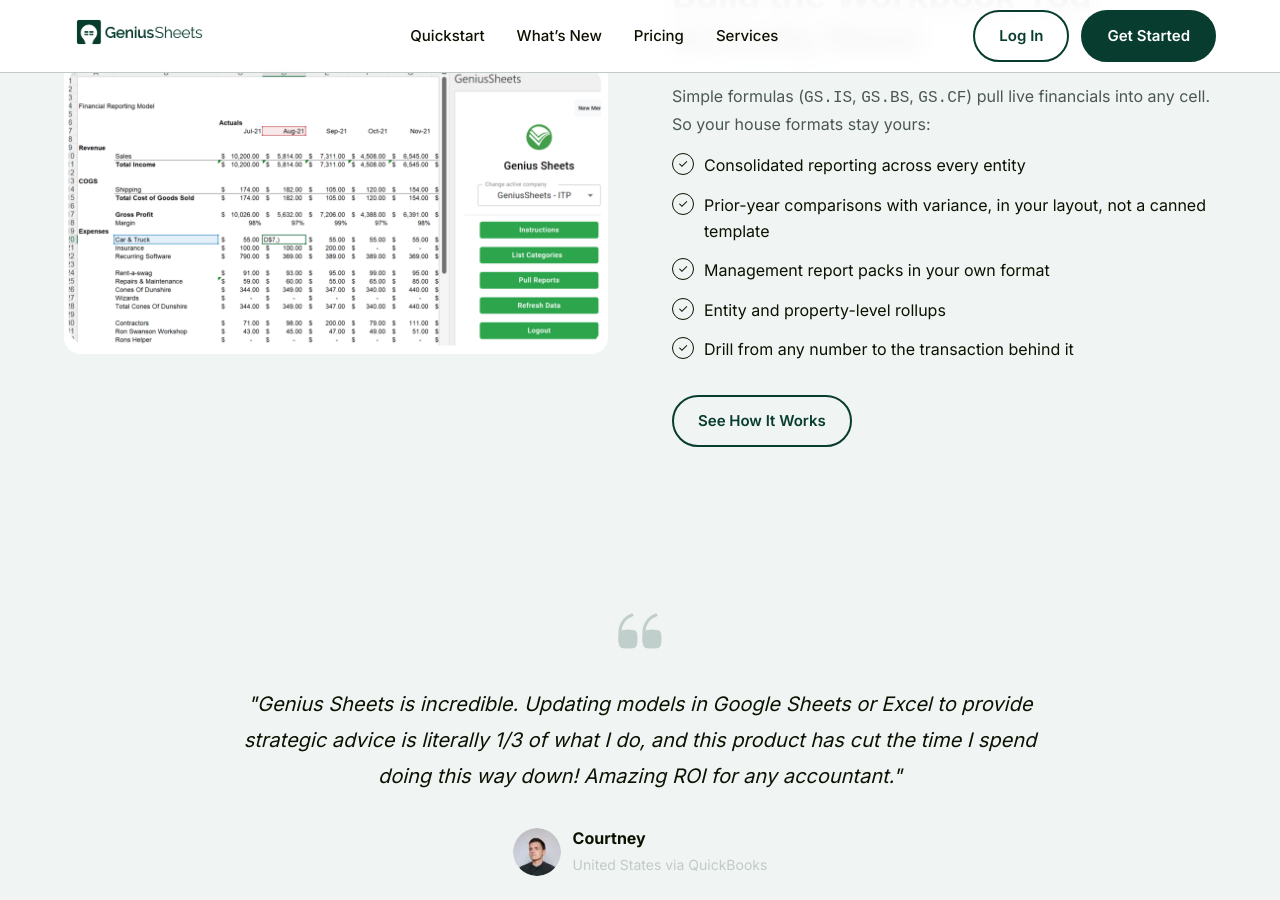
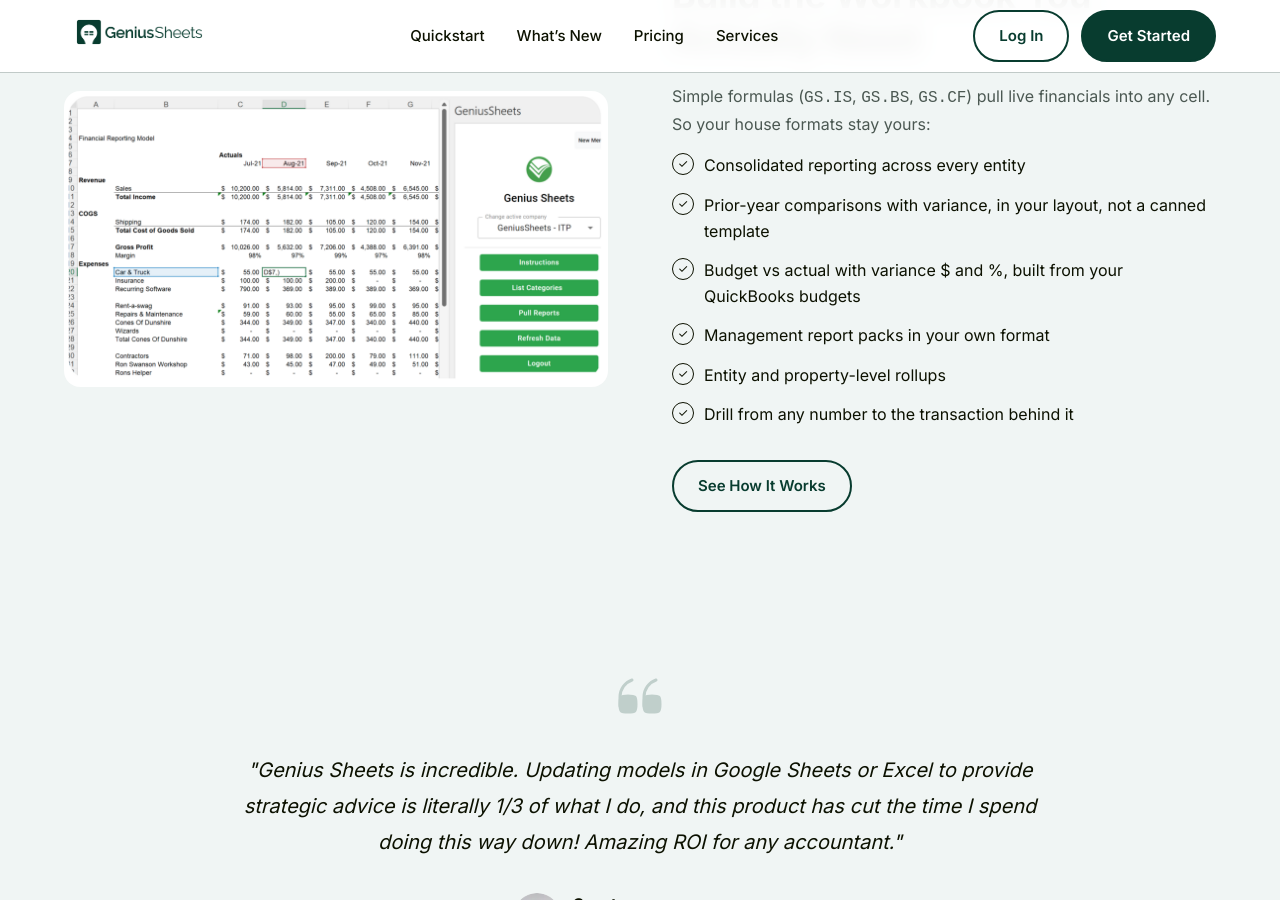
Before and after one commit to GeniusSheets/gs_site, a Jekyll site: the page built from index.html, in a window 1280 px wide and 900 px high, scrolled down 1945 px. Built offline with Jekyll 4.4.1, drawn with Linux system fonts in a browser that asks for light colours.

Commit message:
home: add Budget vs Actual to features list
Co-Authored-By: Claude Opus 4.8 (1M context) <noreply@anthropic.com>

```diff
--- a/index.html
+++ b/index.html
@@ -75,6 +75,7 @@ image: /assets/images/hero/hero-screenshot.png
         <ul class="check-list">
           <li>Consolidated reporting across every entity</li>
           <li>Prior-year comparisons with variance, in your layout, not a canned template</li>
+          <li>Budget vs actual with variance $ and %, built from your QuickBooks budgets</li>
           <li>Management report packs in your own format</li>
           <li>Entity and property-level rollups</li>
           <li>Drill from any number to the transaction behind it</li>
```
